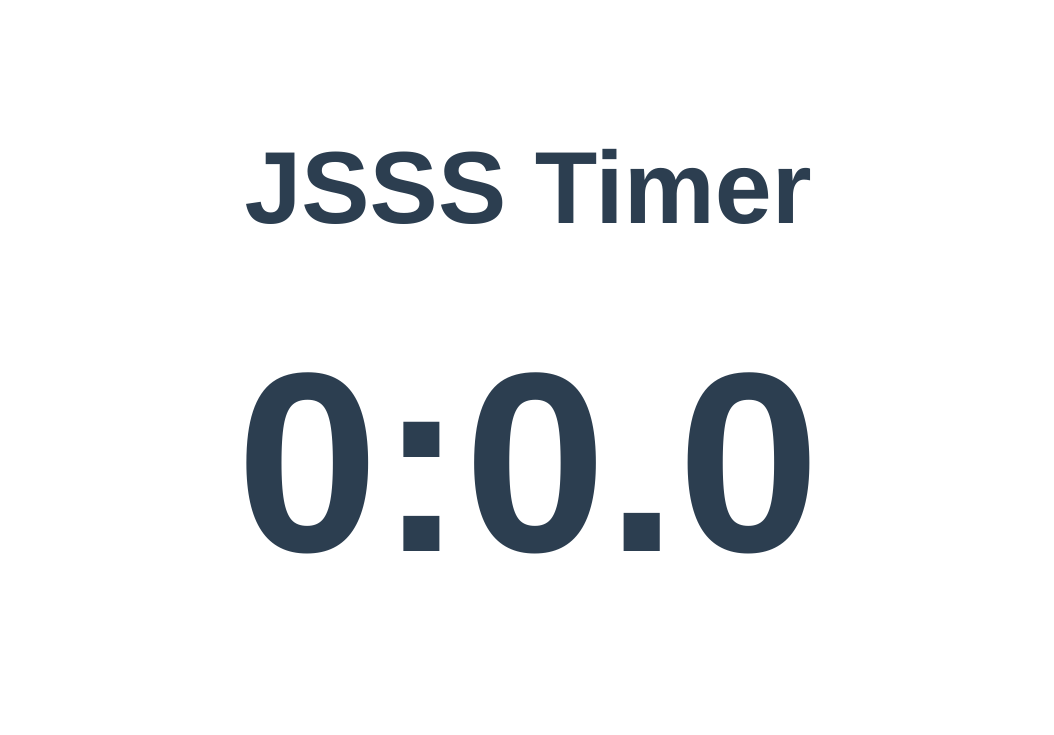
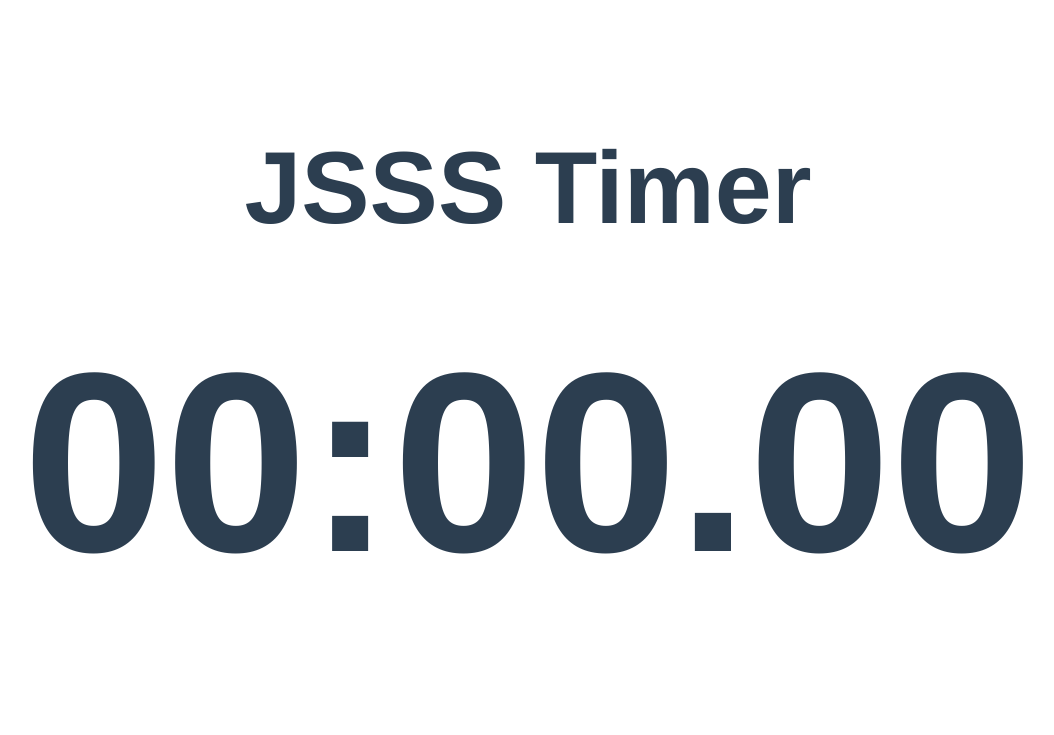
Before and after one commit to siyoon-jung/vue-jsss-timer, a Vue app: page / in a window 1280 px wide. Shown: the top 735 px of the page, without its empty margins (120-1174 px from the left). Built offline with nearby package versions, Linux system fonts and the light colour scheme.

Commit message:
숫자 2자리로 변경

```diff
--- a/src/components/TimeView.vue
+++ b/src/components/TimeView.vue
@@ -1,16 +1,51 @@
 <template>
-    <div class="time">{{minute}}:{{second}}.{{tenMillisecond}}</div>
+    <div class="time">
+        {{minuteStr}}:{{secondStr}}.{{tenMillisecondStr}}
+    </div>
 </template>
 
 <script>
-	export default {
+export default {
     name: 'TimeView',
     props: {
       minute: Number,
       second: Number,
       tenMillisecond: Number,
+    },
+    methods: {
+        // 일반적인 모든 함수를 정의할 수 있는 영역
+        zeroPad(num){
+
+            // padStart(무조건 2자리 표시, 앞의 빈자리 대체할 텍스트) : IE 지원 안됨!
+            // https://developer.mozilla.org/ko/docs/Web/JavaScript/Reference/Global_Objects/String/padStart
+            return num.toString().padStart(2, "0");
+
+            // 옛날 방식
+            /*
+            if(num < 10){
+                return "0" + num;
+            } else {
+                // num.toString() 보다 빈문자열 결합해서 문자열 만드는 방법이 성능이 좋다
+                return "" + num;
+            }
+            */
+        }
+    },
+    computed: {
+        // minuteStr: function(){} 의 ES6 약식
+        // this.minute 으로 접근한 props, data의 값이 업데이트되면 함수가 수행되어 재계산됨
+        // 이전 값을 캐시하고 있다가 새로 들어온 값이 동일하면 함수를 수행하지 않는다. (랜더링되지 않음) : methods와 computed의 차이..
+        minuteStr(){
+            return this.zeroPad(this.minute);
+        },
+        secondStr(){
+            return this.zeroPad(this.second);
+        },
+        tenMillisecondStr(){
+            return this.zeroPad(this.tenMillisecond);
+        },
     }
-	};
+};
 </script>
 
 <style lang="scss" scoped>
```
